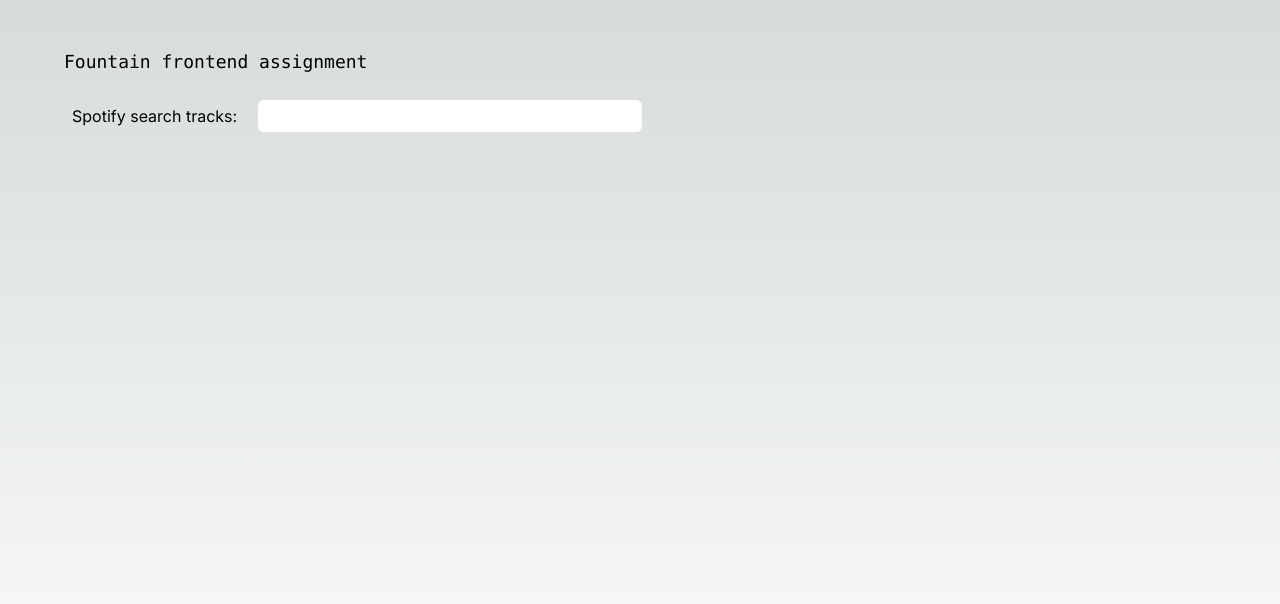
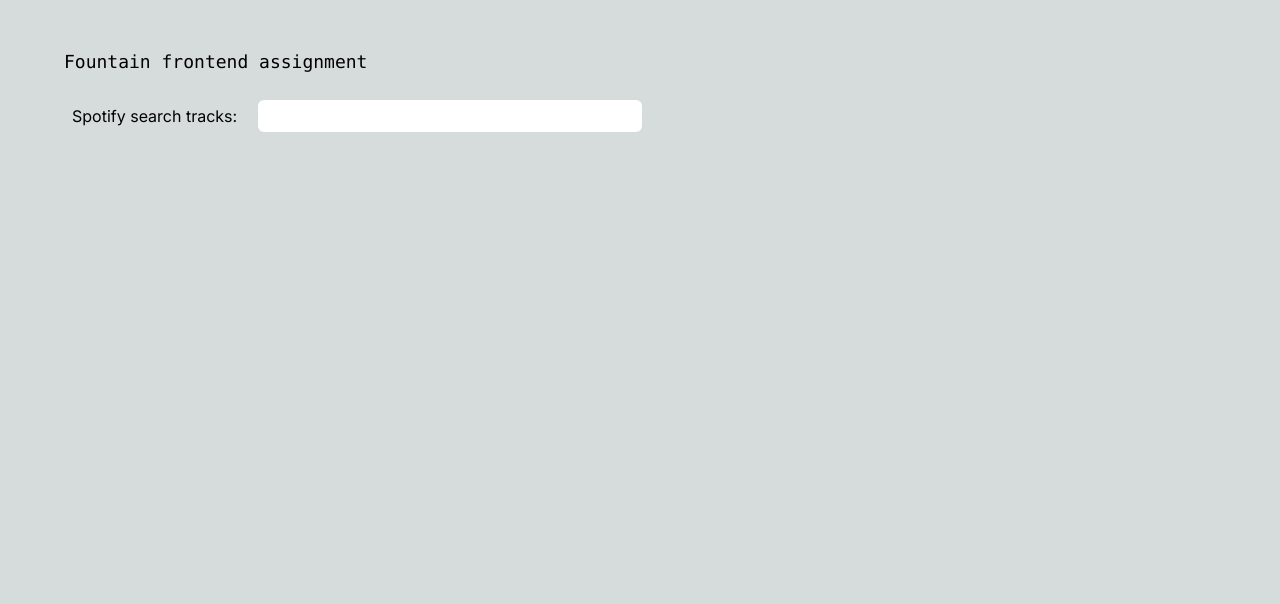
Before and after one commit to prakashchoudhary07/fountain-assignment-frontend, a Next.js app: page / in a window 1280 px wide. Shown: the top 604 px of the page. Built offline with nearby package versions, Linux system fonts and the light colour scheme.

Commit message:
style: remove background

```diff
--- a/src/app/globals.css
+++ b/src/app/globals.css
@@ -18,12 +18,7 @@
 
 body {
   color: rgb(var(--foreground-rgb));
-  background: linear-gradient(
-      to bottom,
-      transparent,
-      rgb(var(--background-end-rgb))
-    )
-    rgb(var(--background-start-rgb));
+  background: rgb(var(--background-start-rgb));
 }
 
 @layer utilities {
```
